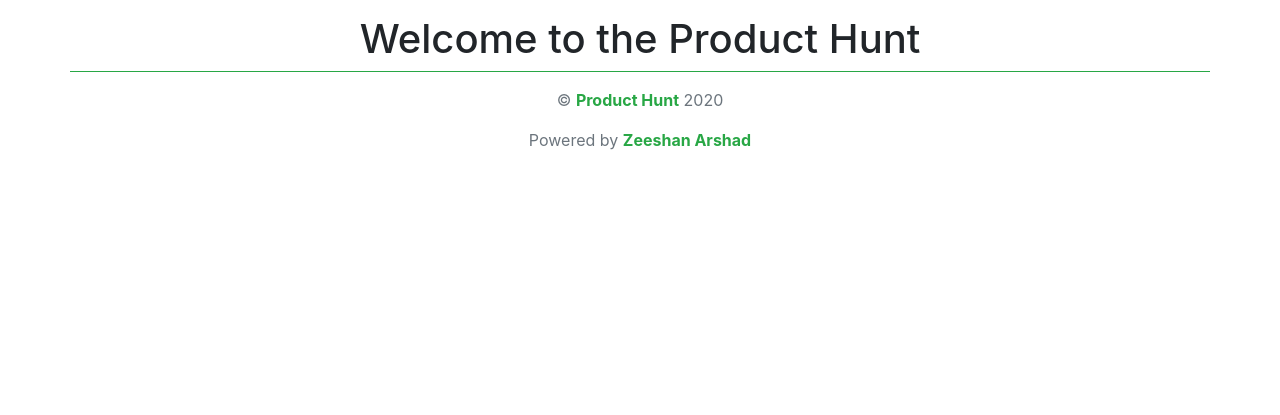
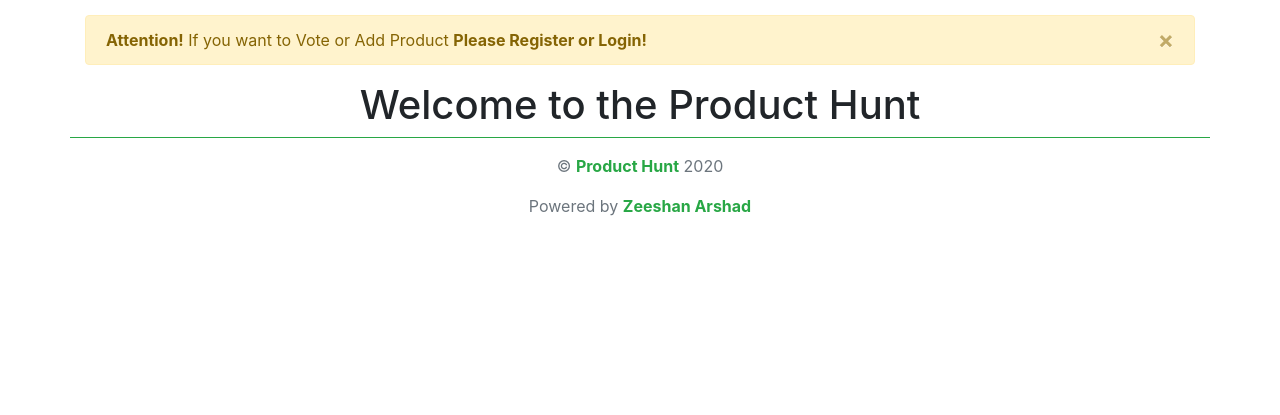
Before and after one commit to ZeeshanArshad11/producthunt-project, a Django app: page / in a window 1280 px wide. Shown: the part 57-472 px from the top of the page. Run offline with Django 3.2, Linux system fonts and the light colour scheme; data that the repository does not hold is empty; some libraries are stand-ins or nearby versions.

Commit message:
Add alert for anonymous user in detail and home page

```diff
--- a/products/templates/products/home.html
+++ b/products/templates/products/home.html
@@ -5,6 +5,16 @@ Product Hunt
 {% endblock title %}
 
 {% block content %}
+{% if user.is_anonymous %}
+<div class="container">
+  <div class="alert alert-warning alert-dismissible fade show" role="alert">
+    <strong>Attention!</strong> If you want to Vote or Add Product <strong>Please Register or Login!</strong>
+    <button type="button" class="close" data-dismiss="alert" aria-label="Close">
+      <span aria-hidden="true">&times;</span>
+    </button>
+  </div>
+</div>
+{% endif %}
   <h1 class="text-center">Welcome to the Product Hunt</h1>
   <div class="container">
   {% for item in products %}
```
Also changed, not shown: products/templates/products/detail.html (+10 -0 lines).
